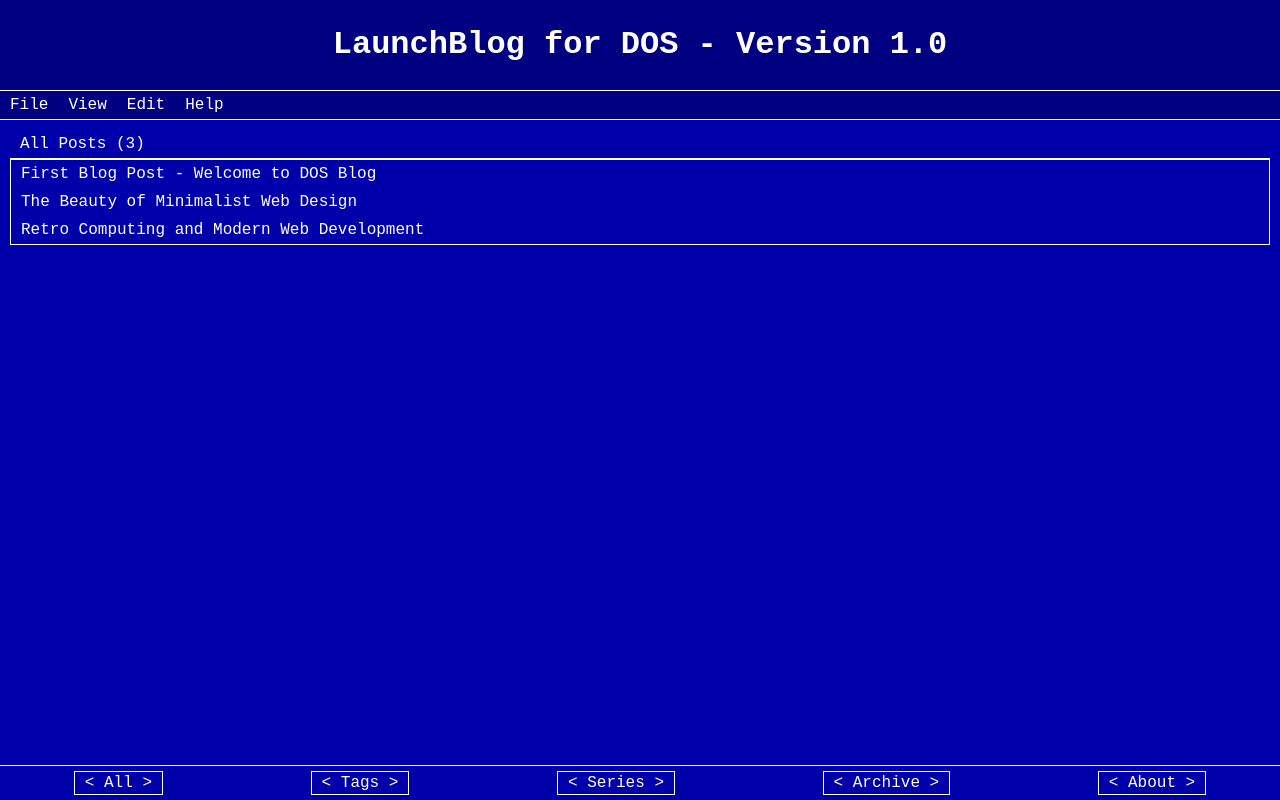
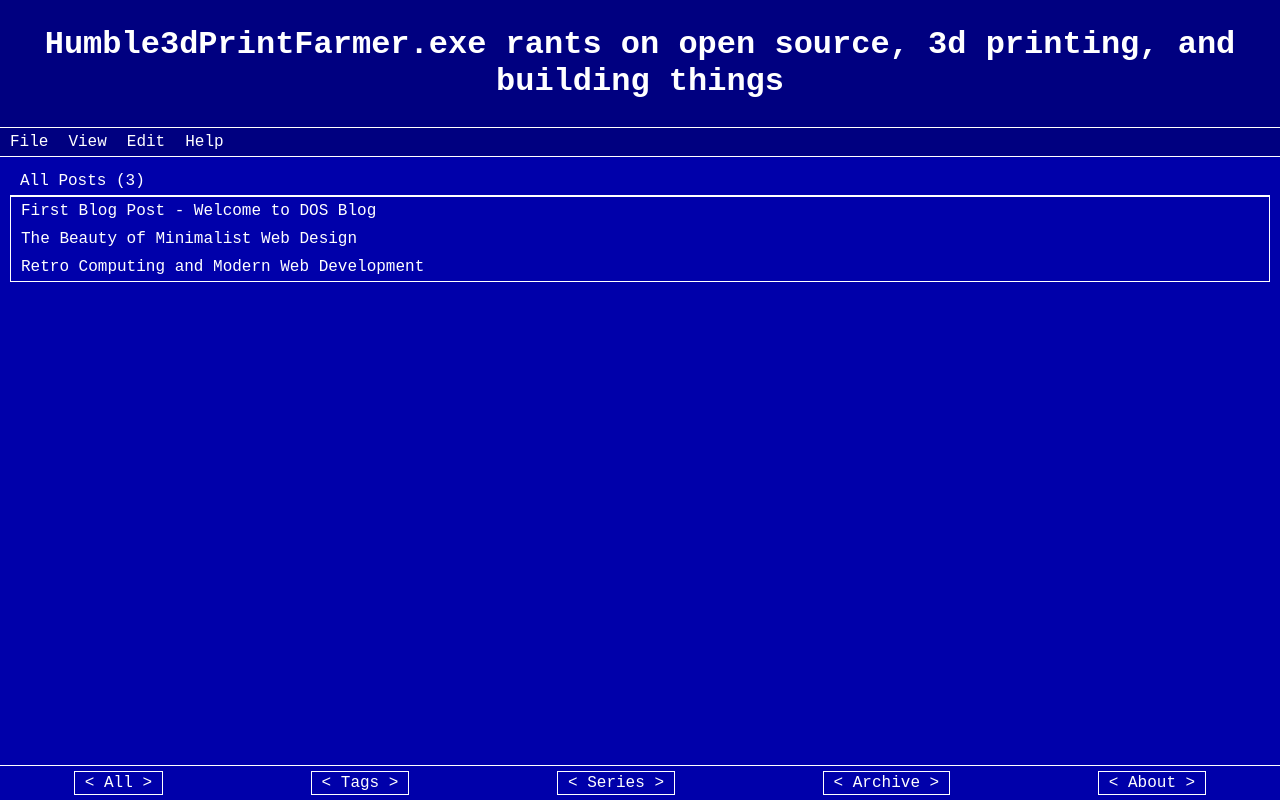
Before and after one commit to Yasu3DP/ramblings, a plain HTML site: page index.html in a window 1280 px wide. Drawn offline with Linux system fonts and the light colour scheme.

Commit message:
Update index.html

```diff
--- a/index.html
+++ b/index.html
@@ -3,8 +3,8 @@
 <head>
     <meta charset="UTF-8">
     <meta name="viewport" content="width=device-width, initial-scale=1.0">
-    <meta name="description" content="A retro MS-DOS style blog">
-    <title>DOS Blog Launcher</title>
+    <meta name="description" content=" Rants on Open Source, 3d printing, and building things">
+    <title>The Humble 3d Print Farmer</title>
     <style>
         body {
             font-family: 'Courier New', Courier, monospace;
@@ -136,7 +136,7 @@
 </head>
 <body>
     <div class="header">
-        <h1>LaunchBlog for DOS - Version 1.0</h1>
+        <h1>Humble3dPrintFarmer.exe rants on open source, 3d printing, and building things</h1>
     </div>
 
     <div class="menu-bar">
```
